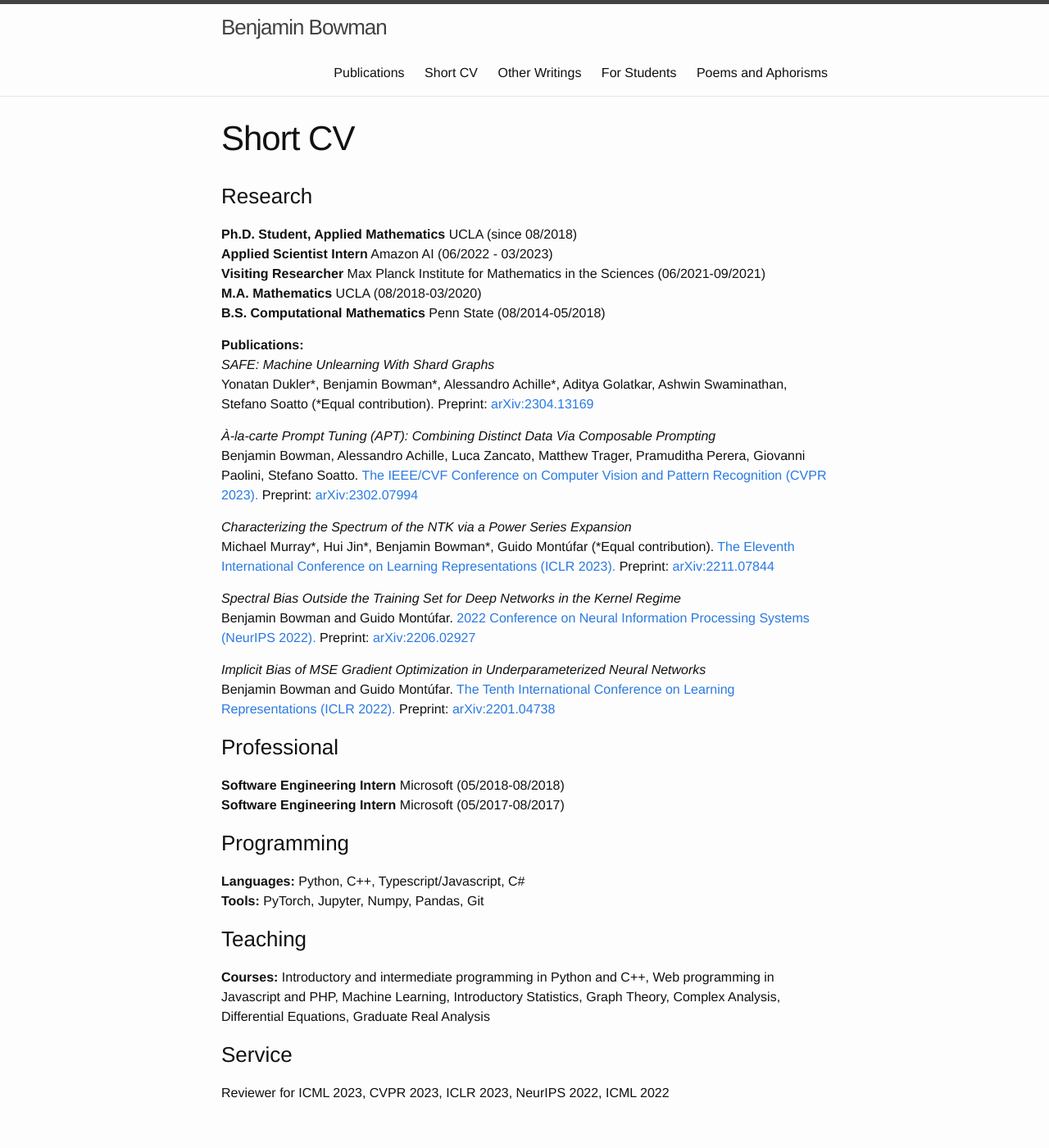
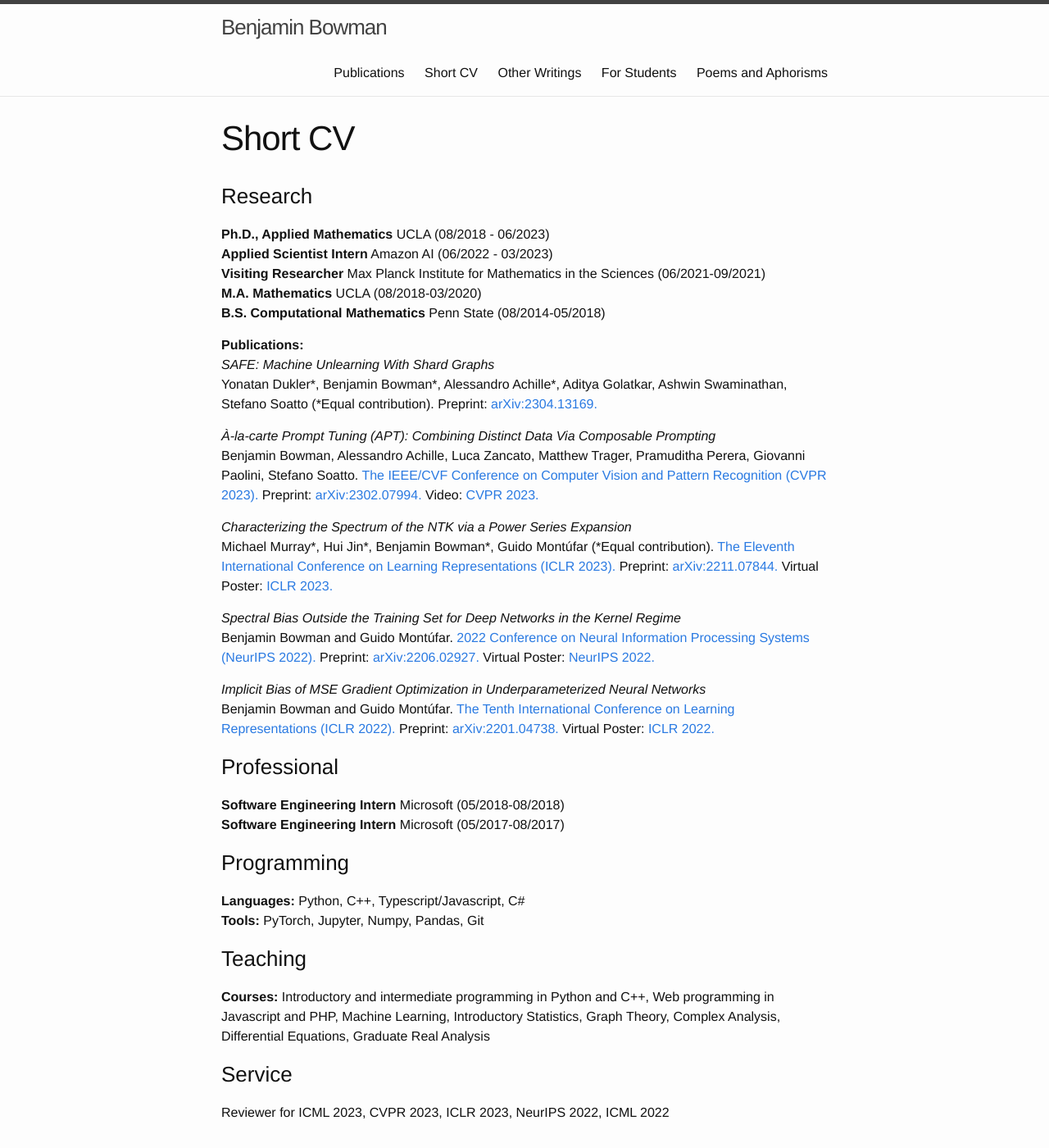
Before and after one commit to bbowman223/bbowman223.github.io, a Jekyll site: the page built from docs/cv.md, in a window 1280 px wide and 1400 px high. Shown: the whole window at 82% size. Built offline with Jekyll 4.4.1, drawn with Linux system fonts in a browser that asks for light colours.

Commit message:
Added a-la-carte learning video and virtual posters

```diff
--- a/docs/cv.md
+++ b/docs/cv.md
@@ -5,7 +5,7 @@ order: 2
 ---
 
 ### Research
-**Ph.D. Student, Applied Mathematics** UCLA (since 08/2018)<br>
+**Ph.D., Applied Mathematics** UCLA (08/2018 - 06/2023)<br>
 **Applied Scientist Intern** Amazon AI (06/2022 - 03/2023)<br>
 **Visiting Researcher** Max Planck Institute for Mathematics in the Sciences (06/2021-09/2021)<br>
 **M.A. Mathematics** UCLA (08/2018-03/2020)<br>
@@ -14,21 +14,22 @@ order: 2
 **Publications:**<br>
 *SAFE: Machine Unlearning With Shard Graphs*<br>
 Yonatan Dukler\*, Benjamin Bowman\*, Alessandro Achille\*, Aditya Golatkar, Ashwin Swaminathan, Stefano Soatto (\*Equal contribution).
-Preprint: [arXiv:2304.13169](https://arxiv.org/abs/2304.13169)
+Preprint: [arXiv:2304.13169.](https://arxiv.org/abs/2304.13169)
 
 *À-la-carte Prompt Tuning (APT): Combining Distinct Data Via Composable Prompting*<br>
-Benjamin Bowman, Alessandro Achille, Luca Zancato, Matthew Trager, Pramuditha Perera, Giovanni Paolini, Stefano Soatto.  [The IEEE/CVF Conference on Computer Vision and Pattern Recognition (CVPR 2023).](https://openaccess.thecvf.com/content/CVPR2023/html/Bowman_A-La-Carte_Prompt_Tuning_APT_Combining_Distinct_Data_via_Composable_Prompting_CVPR_2023_paper.html)  Preprint: [arXiv:2302.07994](https://arxiv.org/abs/2302.07994)
+Benjamin Bowman, Alessandro Achille, Luca Zancato, Matthew Trager, Pramuditha Perera, Giovanni Paolini, Stefano Soatto.  [The IEEE/CVF Conference on Computer Vision and Pattern Recognition (CVPR 2023).](https://openaccess.thecvf.com/content/CVPR2023/html/Bowman_A-La-Carte_Prompt_Tuning_APT_Combining_Distinct_Data_via_Composable_Prompting_CVPR_2023_paper.html)  Preprint: [arXiv:2302.07994.](https://arxiv.org/abs/2302.07994) Video: [CVPR 2023.](https://youtu.be/FQ8s-0HDtTE)
 
 *Characterizing the Spectrum of the NTK via a Power Series Expansion*<br>
 Michael Murray\*, Hui Jin\*, Benjamin Bowman\*, Guido Montúfar (\*Equal contribution).
 [The Eleventh International Conference on Learning Representations (ICLR 2023).](https://openreview.net/forum?id=Tvms8xrZHyR)
-Preprint: [arXiv:2211.07844](https://arxiv.org/abs/2211.07844)
+Preprint: [arXiv:2211.07844.](https://arxiv.org/abs/2211.07844) Virtual Poster: [ICLR 2023.](https://iclr.cc/virtual/2023/poster/11464)
 
 *Spectral Bias Outside the Training Set for Deep Networks in the Kernel Regime*<br>
-Benjamin Bowman and Guido Montúfar.  [2022 Conference on Neural Information Processing Systems (NeurIPS 2022).](https://proceedings.neurips.cc/paper_files/paper/2022/hash/c4006ff54a7bbda74c09bad6f7586f5b-Abstract-Conference.html) Preprint: [arXiv:2206.02927](https://arxiv.org/abs/2206.02927)
+Benjamin Bowman and Guido Montúfar.  [2022 Conference on Neural Information Processing Systems (NeurIPS 2022).](https://proceedings.neurips.cc/paper_files/paper/2022/hash/c4006ff54a7bbda74c09bad6f7586f5b-Abstract-Conference.html) Preprint: [arXiv:2206.02927.](https://arxiv.org/abs/2206.02927) Virtual Poster: [NeurIPS 2022.](https://slideslive.com/38991100/spectral-bias-outside-the-training-set-for-deep-networks-in-the-kernel-regime)
 
 *Implicit Bias of MSE Gradient Optimization in Underparameterized Neural Networks*<br>
-Benjamin Bowman and Guido Montúfar. [The Tenth International Conference on Learning Representations (ICLR 2022).](https://openreview.net/forum?id=VLgmhQDVBV) Preprint: [arXiv:2201.04738](https://arxiv.org/abs/2201.04738)
+Benjamin Bowman and Guido Montúfar. [The Tenth International Conference on Learning Representations (ICLR 2022).](https://openreview.net/forum?id=VLgmhQDVBV) Preprint: [arXiv:2201.04738.](https://arxiv.org/abs/2201.04738) Virtual Poster: [ICLR 2022.](https://iclr.cc/virtual/2022/poster/7090)
+
 
 ### Professional
 **Software Engineering Intern** Microsoft (05/2018-08/2018)<br>
```
Also changed, not shown: docs/index.md (+5 -1 lines), docs/publications.md (+5 -6 lines).
